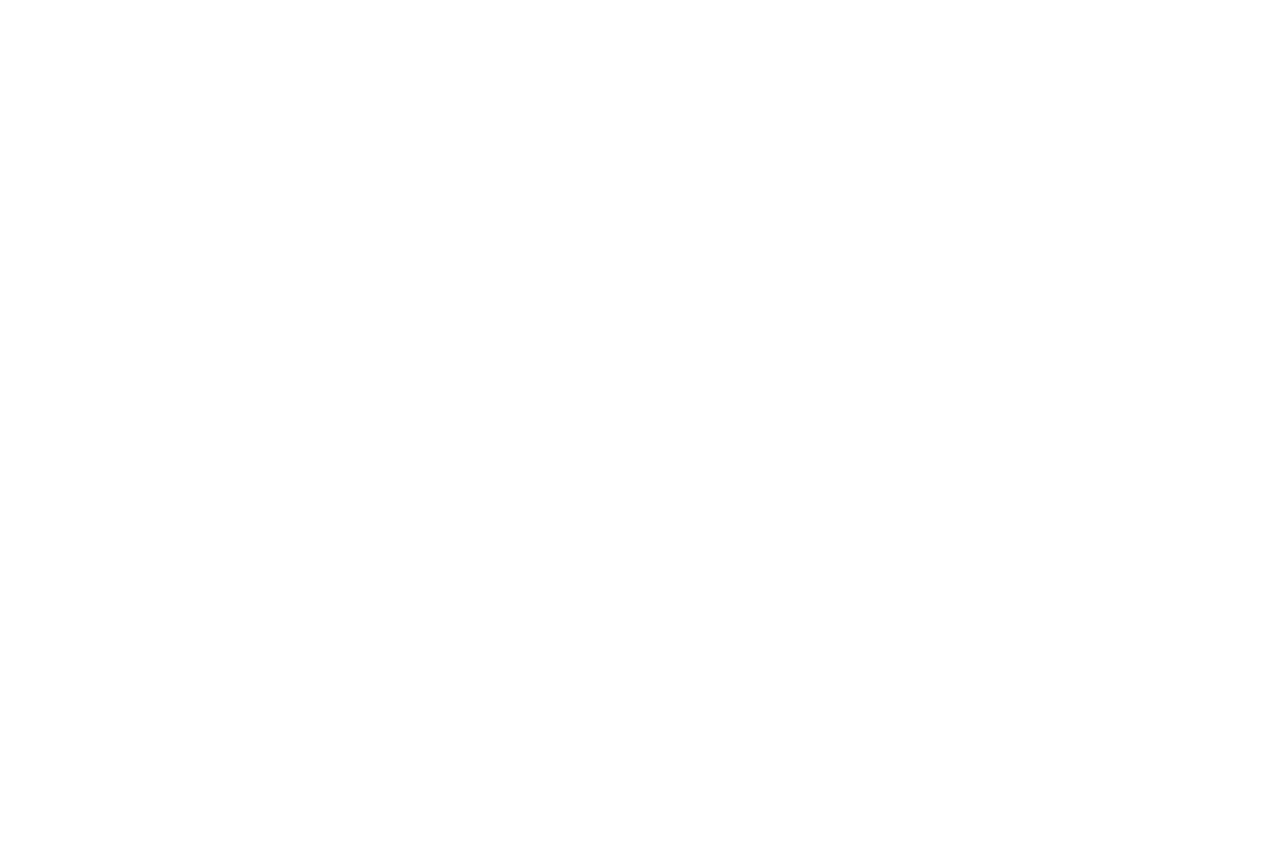
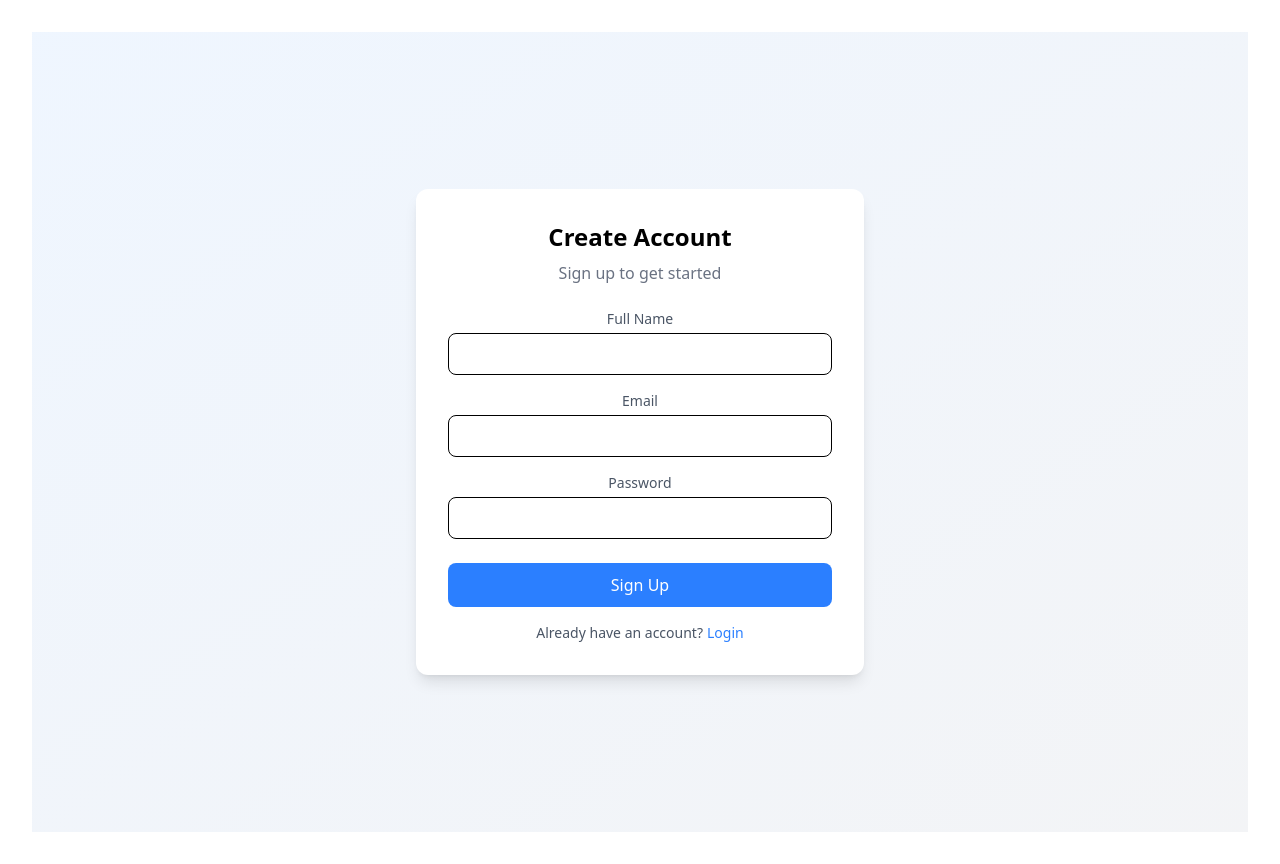
Before and after one commit to AJAYKUMAR0313/Stable_coin_Demo_FE, a React (Vite) app: page /signup in a window 1280 px wide. Before the commit this address had no page. Before the commit the page ends 800 px from the top, so only its background shows below. Built offline with nearby package versions, Linux system fonts and the light colour scheme.

Commit message:
merging swarna

```diff
--- a/src/app/routes.jsx
+++ b/src/app/routes.jsx
@@ -2,13 +2,15 @@
 import { BrowserRouter, Routes, Route } from "react-router-dom";
 import Dashboard from "@/features/wallet/pages/Dashboard";
 import FiatOnRamp from "@/features/onramp/pages/FiatOnRamp";
-import Login from "@/features/auth/pages/login";
+import LoginPage from "@/features/auth/pages/LoginPage";
+import SignUpPage from "@/features/auth/pages/SignUpPage";
 
 export default function AppRoutes() {
   return (
     <BrowserRouter>
       <Routes>
-        <Route path="/" element={<Login />} />
+        <Route path="/" element={<LoginPage />} />
+        <Route path="/signup" element={<SignUpPage />} />
         <Route path="/dashboard" element={<Dashboard />} />
         <Route path="/buy" element={<FiatOnRamp />} />
       </Routes>
--- a/src/features/auth/pages/SignUpPage.jsx
+++ b/src/features/auth/pages/SignUpPage.jsx
@@ -28,7 +28,7 @@ export default function SignUpPage() {
       setSuccess("Account created successfully! You can now log in.");
       // navigate after success
       setTimeout(() => {
-        navigate("/login");
+        navigate("/");
       }, 1200);
       // clear form
       setName("");
@@ -113,7 +113,7 @@ export default function SignUpPage() {
 
         <p className="text-center text-sm text-gray-600 mt-4">
           Already have an account?
-          <a href="/login" className="text-blue-500 ml-1">
+          <a href="/" className="text-blue-500 ml-1">
             Login
           </a>
         </p>
```
